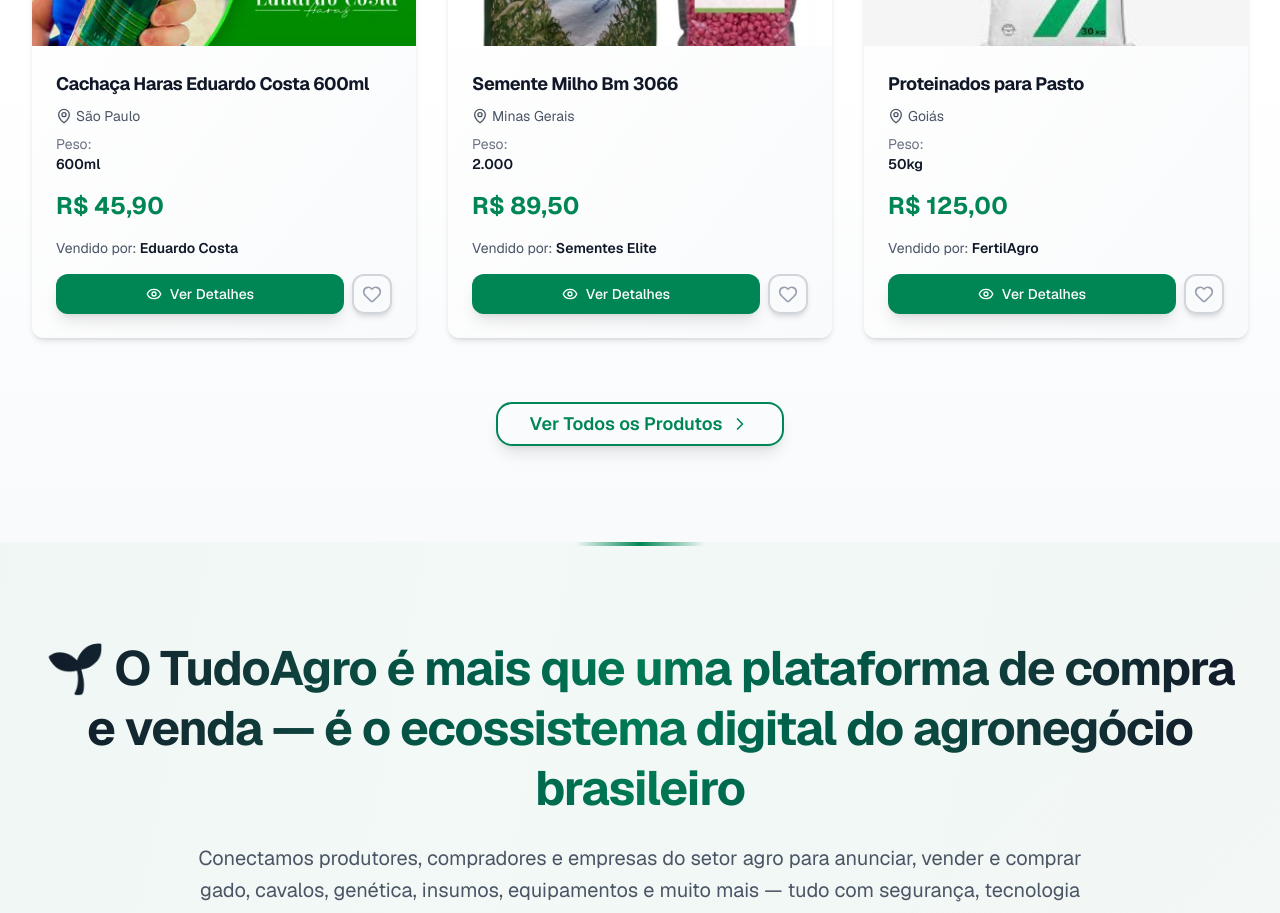
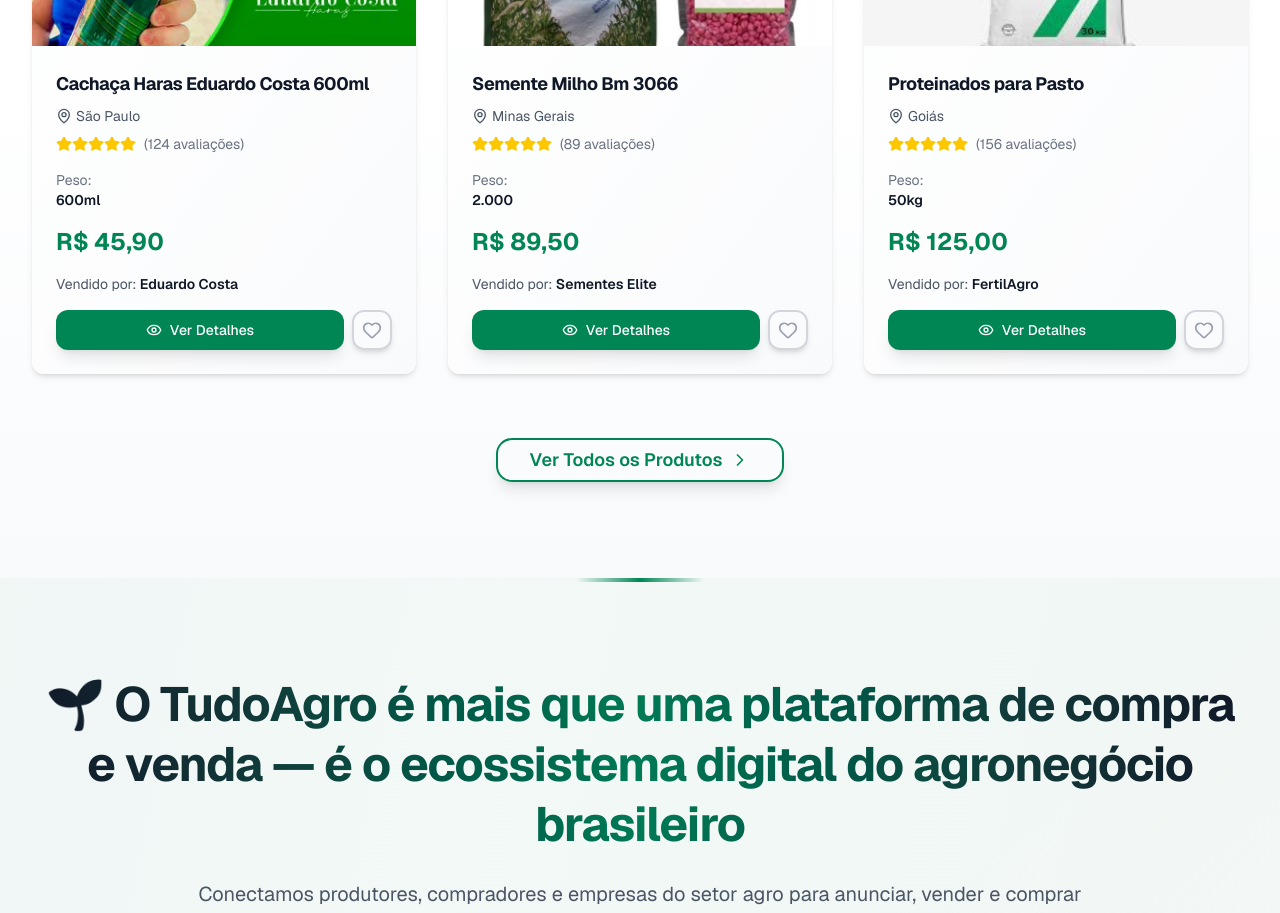
Before and after one commit to vitormeloa/tudo-agro, a Next.js app: page / in a window 1280 px wide. Shown: the part 3620-4533 px from the top of the page. Built offline with nearby package versions, Linux system fonts and the light colour scheme.

Commit message:
improve products card

```diff
--- a/src/components/ui/cards/ProductCard.tsx
+++ b/src/components/ui/cards/ProductCard.tsx
@@ -116,6 +116,22 @@
                     <MapPin className="w-4 h-4 mr-1" />
                     <span className="text-sm">{product.location}</span>
                 </div>
+
+                {product.type === 'product' && (
+                    <div className="flex items-center mb-4">
+                        <div className="flex items-center">
+                            {[...Array(5)].map((_, i) => (
+                                <Star
+                                    key={i}
+                                    className={`w-4 h-4 ${
+                                        i < product.rating ? 'text-yellow-400 fill-yellow-400' : 'text-gray-300'
+                                    }`}
+                                />
+                            ))}
+                        </div>
+                        <span className="ml-2 text-sm text-gray-500">({product.reviews} avaliações)</span>
+                    </div>
+                )}
 
                 {}
                 {product.type === 'animal' && product.father && product.mother && (
```
